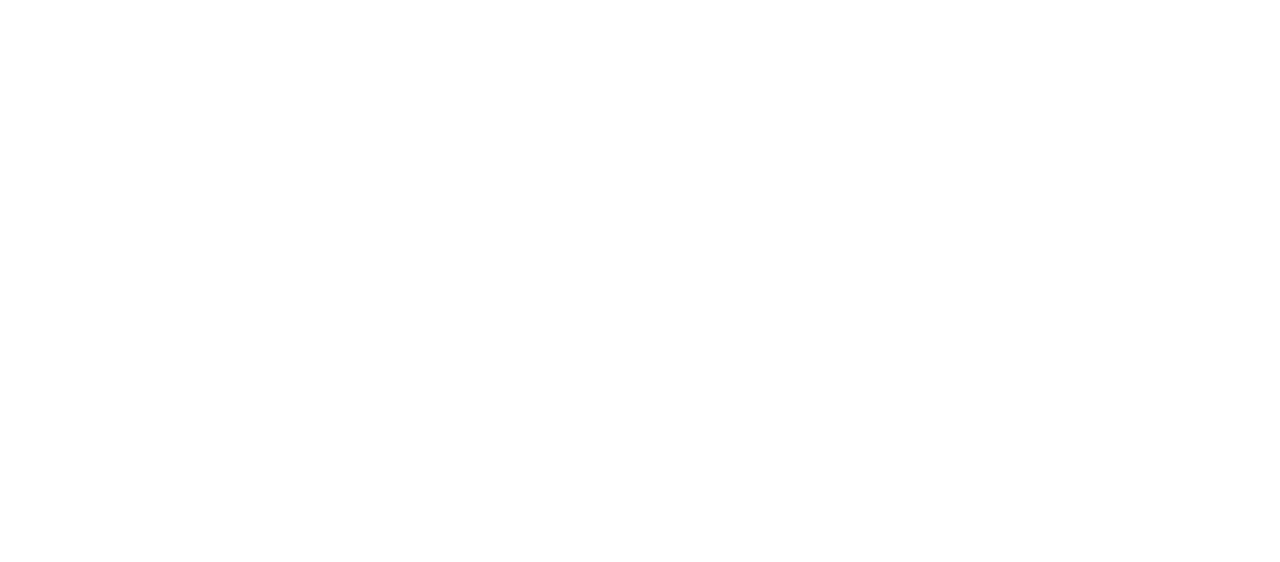
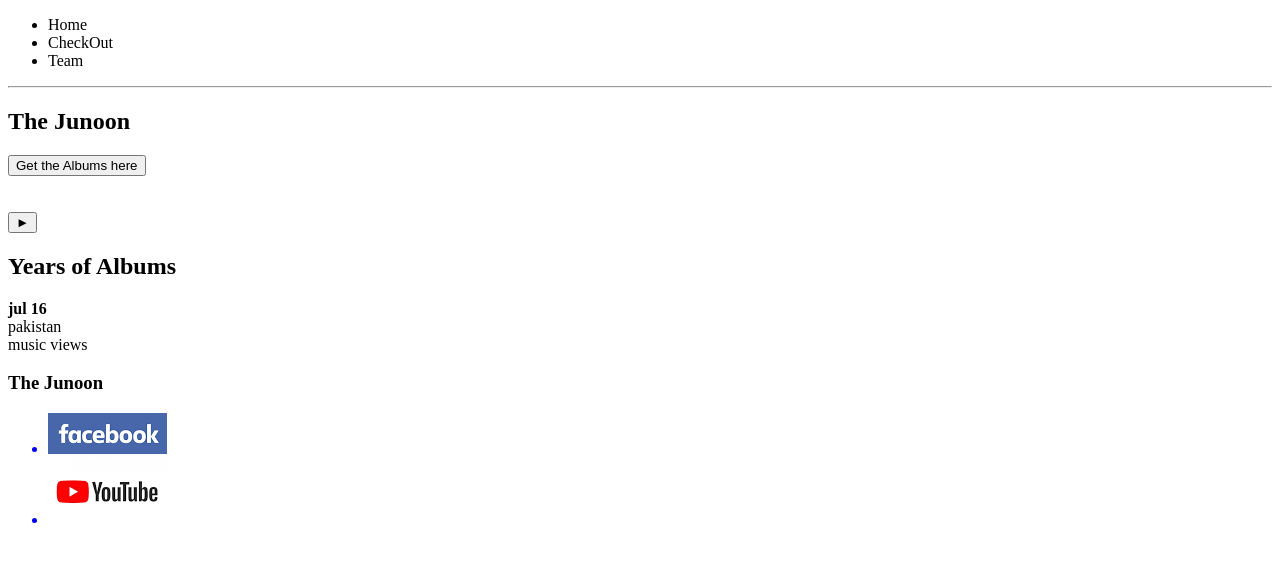
Before and after one commit to doxxfree/Youtube_Videos_Learning, a plain HTML site: page index.html in a window 1280 px wide. Drawn offline with Linux system fonts and the light colour scheme.

Commit message:
Index.html file has been edited her and add one new image

```diff
--- a/index.html
+++ b/index.html
@@ -5,11 +5,57 @@
     <meta charset="UTF-8">
     <meta http-equiv="X-UA-Compatible" content="IE=edge">
     <meta name="viewport" content="width=device-width, initial-scale=1.0">
-    <title>Document</title>
+    <title>Home-Page</title>
 </head>
 
 <body>
+    <!-- This is Header-->
+    <header >
 
+        <nav>
+            <ul>
+                <li>Home</li>
+                <li>CheckOut</li>
+                <li>Team</li>
+            </ul>
+            <hr>
+        </nav>
+        <nav>
+            <h1>The Junoon </h1>
+        </nav>
+       <a href="https://youtu.be/UtdAxwJb-VU"> <button>Get the Albums here</button></a>
+       <br>
+       <br>
+       <br>
+        <button>&#9658</button>
+    </header>
+
+    <section>
+        <h2> Years of Albums </h2>
+        <div>
+            <div>
+               <strong> jul 16 </strong>
+               <div> pakistan </div>
+                music
+                views
+            </div>
+
+        </div>
+
+
+    </section>
+
+
+
+
+<footer>
+    <h3>The Junoon </h3>
+    <ul>
+        <a href="https://www.facebook.com/Junoontheband" target="_blank"> <li><img src="/Images/facebook img.png" alt="facebook"></li></a>
+        <a href="https://www.youtube.com/channel/UC-cz9jDXT3t4-broFJ1pREw tar" target="_blank">  <li><img src="/Images/youtubr.png" alt="Youtube"></li></a>
+
+    </ul>
+</footer>
 
 </body>
 
```
Also changed, not shown: Images/BG.jpg (added).
